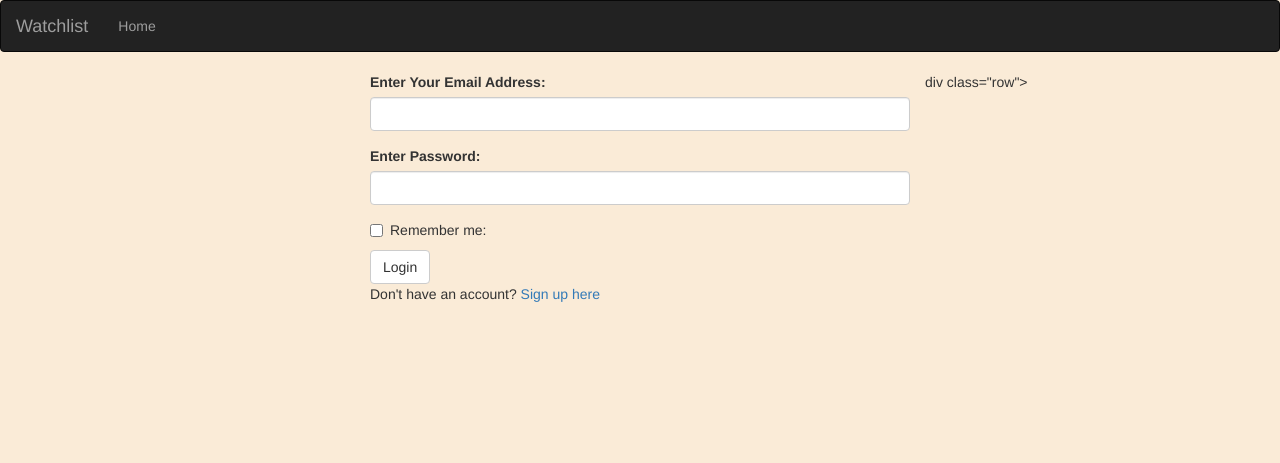
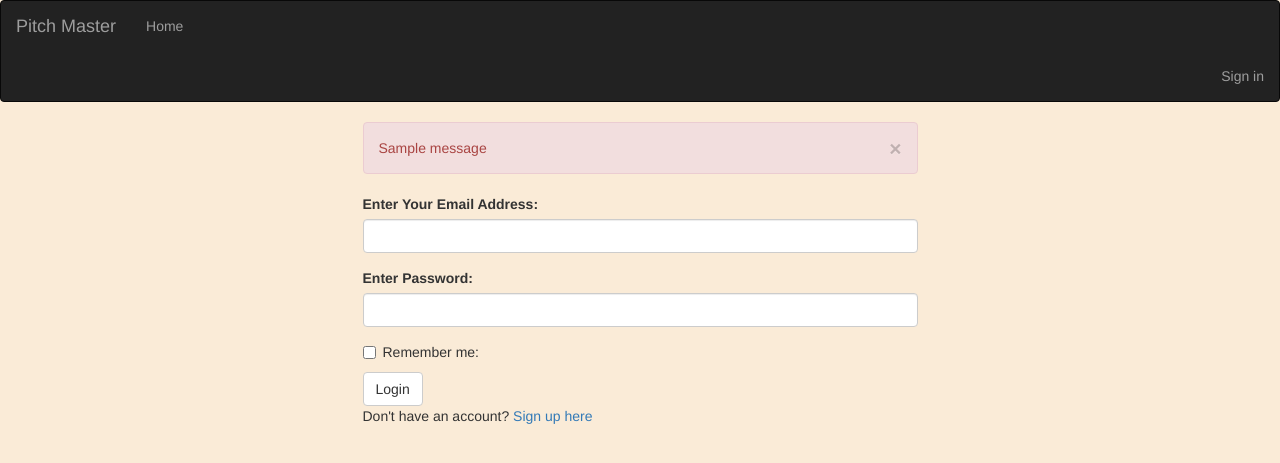
Before and after one commit to dynamodenis/pitch-master, a Flask app: template app/templates/auth/login.html in a window 1280 px wide. Shown: the top 463 px of the page. Run offline with Flask 2, Linux system fonts and the light colour scheme; tables that the repository leaves empty hold one stand-in row (values such as "Sample post"); the template is opened without the code that fills it: values that come from a table or form of the project are taken from there, most other values are stand-ins (such as "Sample title", 1, 10 or a date in 2020); one stand-in notice (Sample message) is shown; parts of the project's set-up code (start-up, migrations or seed data) failed here and were passed over; some libraries are stand-ins or nearby versions.

Commit message:
created the login and registration in the auth view

```diff
--- a/app/main/views.py
+++ b/app/main/views.py
@@ -1,5 +1,6 @@
 from flask import render_template
 from . import main
+from flask_login import login_required
 
 @main.route('/')
 def index():
--- a/app/templates/auth/login.html
+++ b/app/templates/auth/login.html
@@ -2,9 +2,16 @@
 {% extends 'base.html'%}
 {% block content%}
 <div class="container">
-    div class="row">
+    <div class="row">
         <div class="col-md-2 col-lg-3"></div>
         <div class="col-md-8 col-sm-12 col-lg-6">
+        <!-- Flash message -->
+        {% for message in get_flashed_messages()%}
+        <div class="alert alert-danger">
+            <button type="button" class="close" data-dismiss="alert">&times;</button>
+            {{ message }}
+        </div>
+        {% endfor%}
             {{wtf.quick_form(form)}}
             <p> Don't have an account? <a href="{{url_for('auth.register')}}">Sign up here</a></p>
         </div>
--- a/app/templates/auth/register.html
+++ b/app/templates/auth/register.html
@@ -7,6 +7,7 @@
         <div class="col-md-2 col-lg-3"></div>
         <div class="col-md-8 col-sm-12 col-lg-6">
             {{wtf.quick_form(register)}}
+            <p> Already have an account? <a href="{{url_for('main.index')}}">Home page</a></p>
         </div>
         <div class="col-md-2 col-lg-3"></div>
 
--- a/app/templates/base.html
+++ b/app/templates/base.html
@@ -22,17 +22,24 @@
             <div class="navbar-header">
                 <button type="button" class="navbar-toggle" data-toggle="collapse" data-target=".navbar-collapse">
                   <span class="sr-only">Toggle navigation</span>
-                  <span class="icon-bar"></span>
+                  <span class="icon-bar"><a href="https://www.flaticon.com/authors/freepik" title="Freepik"></a></span>
                   <span class="icon-bar"></span>
                   <span class="icon-bar"></span>
                 </button>
-                <a class="navbar-brand" href="/"> Watchlist </a>
+                <a class="navbar-brand" href="/"> Pitch Master </a>
             </div>
             <div class="navbar-collapse collapse">
                 <ul class="nav navbar-nav">
                     <li><a href="/">Home</a></li>
             </div>
-
+            <ul class="nav navbar-nav navbar-right">
+                {% if current_user.is_authenticated%}
+                <li style="color:white;padding:15px;">{{current_user.username}}</li>
+                <li><a href="{{url_for('auth.logout')}}">Sign out</a></li>
+                {% else %}
+                <li><a href="{{url_for('auth.login')}}">Sign in</a></li>
+                {%endif%}
+            </ul>
         </div>
     </div>
 
```
Also changed, not shown: app/__init__.py (+7 -0 lines), app/auth/views.py (+25 -3 lines), app/models.py (+7 -1 lines), app/templates/about.html (added).
